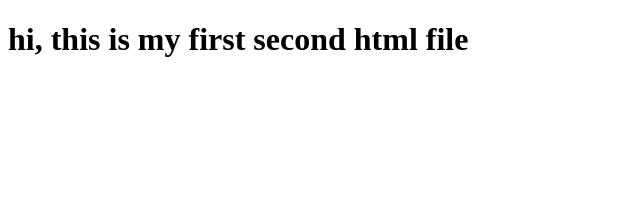
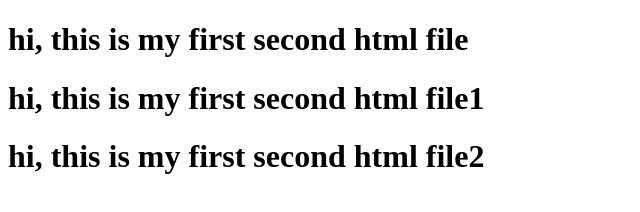
Before and after one commit to Sushilkumarra/Wed3.18-24, a plain HTML site: page index1.html in a window 1280 px wide. Shown: the whole page, without its empty margins (0-640 px from the left). Drawn offline with Linux system fonts and the light colour scheme.

Commit message:
this is new commit in branch feature1

```diff
--- a/index1.html
+++ b/index1.html
@@ -7,5 +7,7 @@
 </head>
 <body>
     <h1>hi, this is my first second html file </h1>
+    <h1>hi, this is my first second html file1</h1>
+    <h1>hi, this is my first second html file2 </h1>
 </body>
 </html>
```
